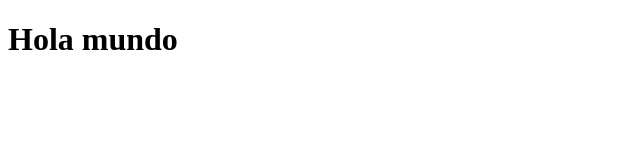
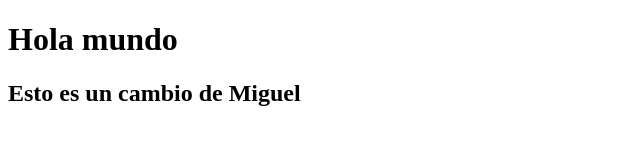
Before and after one commit to sara-ferman/miPrimerRepositorio, a plain HTML site: page Documents/miPrimerRepositorio/index.html in a window 1280 px wide. Shown: the whole page, without its empty margins (0-640 px from the left). Drawn offline with Linux system fonts and the light colour scheme.

Commit message:
Update index.html

```diff
--- a/Documents/miPrimerRepositorio/index.html
+++ b/Documents/miPrimerRepositorio/index.html
@@ -8,5 +8,6 @@
 </head>
 <body>
     <h1>Hola mundo</h1>
+    <h2>Esto es un cambio de Miguel</h2>
 </body>
 </html>
```
